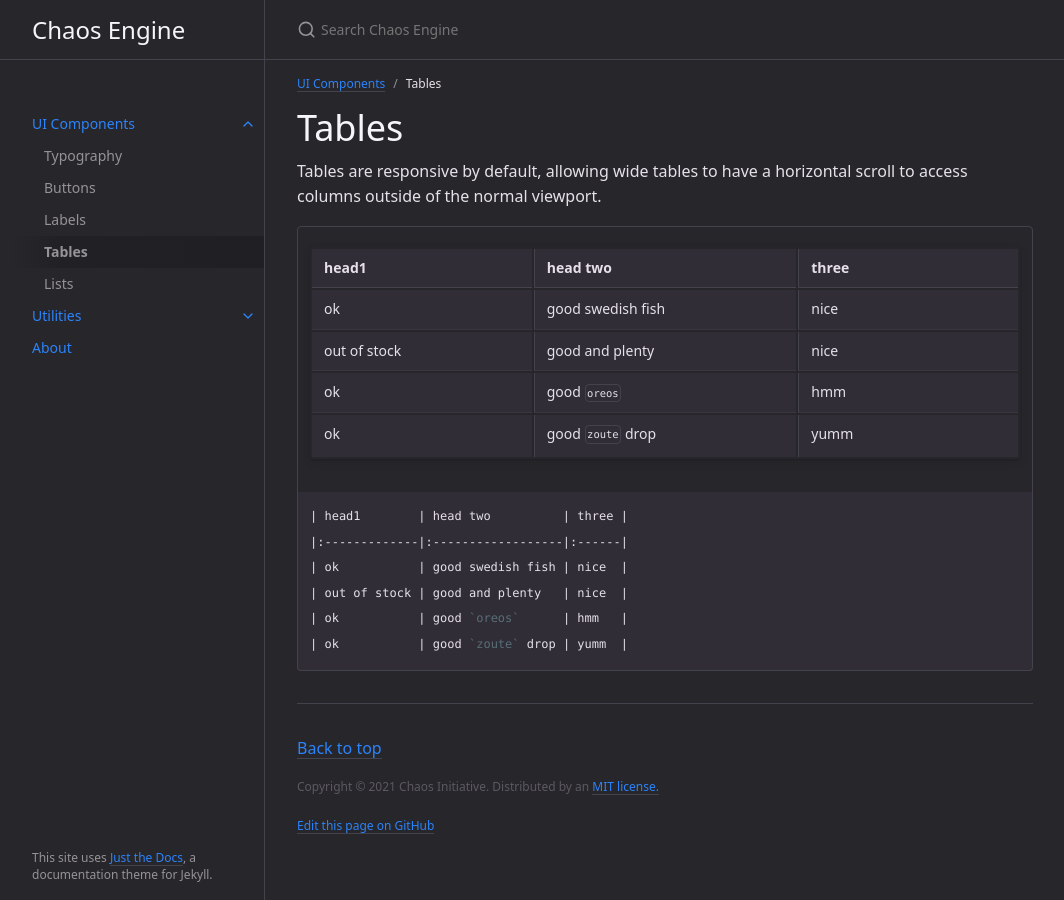
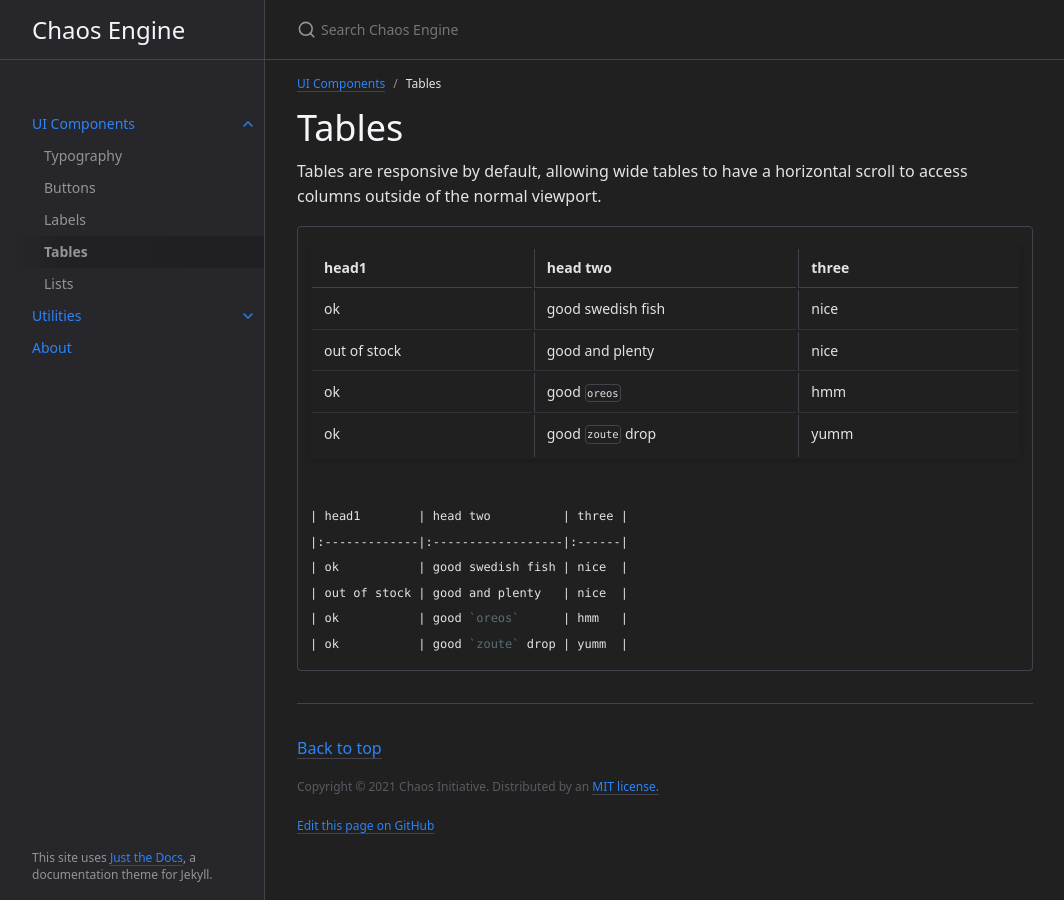
Before and after one commit to JJL772/jjl772.github.io, a Jekyll site: the page built from docs/ui-components/tables.md, in a window 1280 px wide. Shown: the whole page, without its empty margins (107-1171 px from the left). Built offline with Jekyll 4.4.1, drawn with Linux system fonts in a browser that asks for light colours.

Commit message:
Tweak colors a bit

```diff
--- a/_sass/color_schemes/dark.scss
+++ b/_sass/color_schemes/dark.scss
@@ -1,4 +1,4 @@
-$body-background-color: $grey-dk-300;
+$body-background-color: #202020;
 $sidebar-color: $grey-dk-300;
 $border-color: $grey-dk-200;
 
@@ -8,10 +8,10 @@
 $search-result-preview-color: $grey-dk-000;
 
 $link-color: $blue-000;
-$btn-primary-color: $blue-200;
+$btn-primary-color: #FF7B02;
 $base-button-color: $grey-dk-250;
 
-$code-background-color: $grey-dk-250;
-$search-background-color: $grey-dk-250;
-$table-background-color: $grey-dk-250;
+$code-background-color: #202020;
+$search-background-color: #202020;
+$table-background-color: #202020;
 $feedback-color: darken($sidebar-color, 3%);
```
